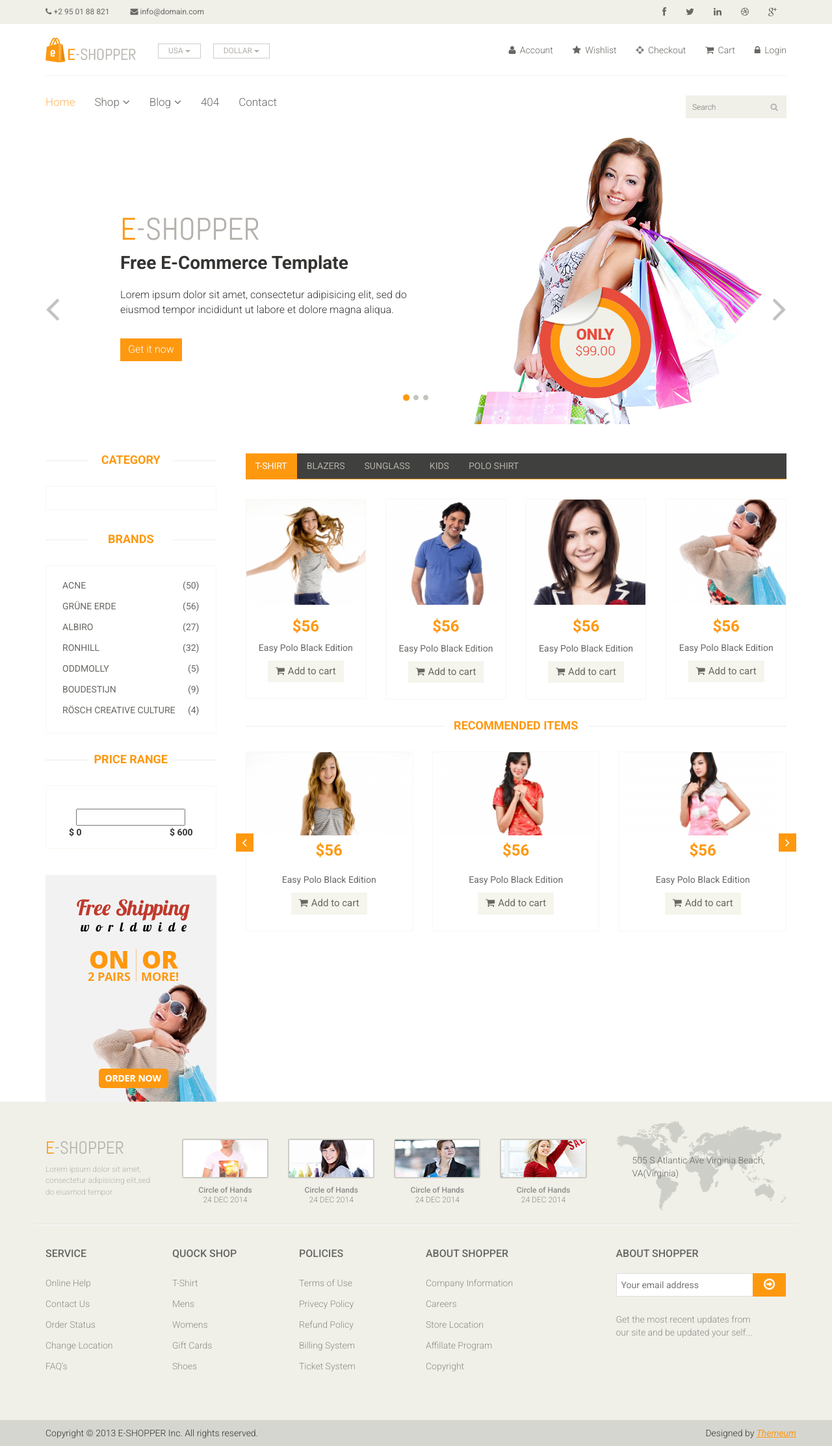
After one commit to php-programmist/yii-shop, a Yii app: template views/category/index.php in a window 1280 px wide. The commit adds this page. Shown: the whole page at 65% size. Run offline with PHP 8.4 and a stand-in for Yii, Linux system fonts and the light colour scheme; the template is opened without the code that fills it, so the values that code supplies are empty; some libraries are stand-ins or nearby versions.

Commit message:
Features Items made dynamic

```diff
--- a/config/web.php
+++ b/config/web.php
@@ -8,6 +8,7 @@ $config = [
     'basePath' => dirname(__DIR__),
     'bootstrap' => ['log'],
     'language' => 'ru-RU',
+    'defaultRoute'=>'category/index',
     'aliases' => [
         '@bower' => '@vendor/bower-asset',
         '@npm'   => '@vendor/npm-asset',
--- /dev/null
+++ b/views/category/index.php
@@ -0,0 +1,540 @@
+<?php
+
+/* @var $this yii\web\View */
+use yii\helpers\Html;
+$this->title = 'My Yii Application';
+?>
+<section id="slider"><!--slider-->
+    <div class="container">
+        <div class="row">
+            <div class="col-sm-12">
+                <div id="slider-carousel" class="carousel slide" data-ride="carousel">
+                    <ol class="carousel-indicators">
+                        <li data-target="#slider-carousel" data-slide-to="0" class="active"></li>
+                        <li data-target="#slider-carousel" data-slide-to="1"></li>
+                        <li data-target="#slider-carousel" data-slide-to="2"></li>
+                    </ol>
+
+                    <div class="carousel-inner">
+                        <div class="item active">
+                            <div class="col-sm-6">
+                                <h1><span>E</span>-SHOPPER</h1>
+                                <h2>Free E-Commerce Template</h2>
+                                <p>Lorem ipsum dolor sit amet, consectetur adipisicing elit, sed do eiusmod tempor incididunt ut labore et dolore magna aliqua. </p>
+                                <button type="button" class="btn btn-default get">Get it now</button>
+                            </div>
+                            <div class="col-sm-6">
+                                <img src="/images/home/girl1.jpg" class="girl img-responsive" alt="" />
+                                <img src="/images/home/pricing.png"  class="pricing" alt="" />
+                            </div>
+                        </div>
+                        <div class="item">
+                            <div class="col-sm-6">
+                                <h1><span>E</span>-SHOPPER</h1>
+                                <h2>100% Responsive Design</h2>
+                                <p>Lorem ipsum dolor sit amet, consectetur adipisicing elit, sed do eiusmod tempor incididunt ut labore et dolore magna aliqua. </p>
+                                <button type="button" class="btn btn-default get">Get it now</button>
+                            </div>
+                            <div class="col-sm-6">
+                                <img src="/images/home/girl2.jpg" class="girl img-responsive" alt="" />
+                                <img src="/images/home/pricing.png"  class="pricing" alt="" />
+                            </div>
+                        </div>
+
+                        <div class="item">
+                            <div class="col-sm-6">
+                                <h1><span>E</span>-SHOPPER</h1>
+                                <h2>Free Ecommerce Template</h2>
+                                <p>Lorem ipsum dolor sit amet, consectetur adipisicing elit, sed do eiusmod tempor incididunt ut labore et dolore magna aliqua. </p>
+                                <button type="button" class="btn btn-default get">Get it now</button>
+                            </div>
+                            <div class="col-sm-6">
+                                <img src="/images/home/girl3.jpg" class="girl img-responsive" alt="" />
+                                <img src="/images/home/pricing.png" class="pricing" alt="" />
+                            </div>
+                        </div>
+
+                    </div>
+
+                    <a href="#slider-carousel" class="left control-carousel hidden-xs" data-slide="prev">
+                        <i class="fa fa-angle-left"></i>
+                    </a>
+                    <a href="#slider-carousel" class="right control-carousel hidden-xs" data-slide="next">
+                        <i class="fa fa-angle-right"></i>
+                    </a>
+                </div>
+
+            </div>
+        </div>
+    </div>
+</section><!--/slider-->
+
+<section>
+<div class="container">
+<div class="row">
+<div class="col-sm-3">
+    <div class="left-sidebar">
+        <h2>Category</h2>
+        <ul class="catalog category-products">
+            <?= \app\components\MenuWidget::widget(['tpl' => 'menu'])?>
+        </ul>
+
+        <div class="brands_products"><!--brands_products-->
+            <h2>Brands</h2>
+            <div class="brands-name">
+                <ul class="nav nav-pills nav-stacked">
+                    <li><a href="#"> <span class="pull-right">(50)</span>Acne</a></li>
+                    <li><a href="#"> <span class="pull-right">(56)</span>Grüne Erde</a></li>
+                    <li><a href="#"> <span class="pull-right">(27)</span>Albiro</a></li>
+                    <li><a href="#"> <span class="pull-right">(32)</span>Ronhill</a></li>
+                    <li><a href="#"> <span class="pull-right">(5)</span>Oddmolly</a></li>
+                    <li><a href="#"> <span class="pull-right">(9)</span>Boudestijn</a></li>
+                    <li><a href="#"> <span class="pull-right">(4)</span>Rösch creative culture</a></li>
+                </ul>
+            </div>
+        </div><!--/brands_products-->
+
+        <div class="price-range"><!--price-range-->
+            <h2>Price Range</h2>
+            <div class="well text-center">
+                <input type="text" class="span2" value="" data-slider-min="0" data-slider-max="600" data-slider-step="5" data-slider-value="[250,450]" id="sl2" ><br />
+                <b class="pull-left">$ 0</b> <b class="pull-right">$ 600</b>
+            </div>
+        </div><!--/price-range-->
+
+        <div class="shipping text-center"><!--shipping-->
+            <img src="/images/home/shipping.jpg" alt="" />
+        </div><!--/shipping-->
+
+    </div>
+</div>
+
+<div class="col-sm-9 padding-right">
+<?php if( !empty($hits) ): ?>
+<div class="features_items"><!--features_items-->
+    <h2 class="title text-center">Features Items</h2>
+    <?php foreach($hits as $hit): ?>
+    <div class="col-sm-4">
+        <div class="product-image-wrapper">
+            <div class="single-products">
+                <div class="productinfo text-center">
+                    <?= Html::img("@web/images/products/{$hit->img}", ['alt' => $hit->name])?>
+                    <h2>$<?= $hit->price?></h2>
+                    <p><?= $hit->name?></p>
+                    <a href="#" class="btn btn-default add-to-cart"><i class="fa fa-shopping-cart"></i>Add to cart</a>
+                </div>
+                <!--<div class="product-overlay">
+                    <div class="overlay-content">
+                        <h2>$<?/*= $hit->price*/?></h2>
+                        <p><?/*= $hit->name*/?></p>
+                        <a href="#" class="btn btn-default add-to-cart"><i class="fa fa-shopping-cart"></i>Add to cart</a>
+                    </div>
+                </div>-->
+                <?php if($hit->new): ?>
+                    <?= Html::img("@web/images/home/new.png", ['alt' => 'Новинка', 'class' => 'new'])?>
+                <?php endif?>
+                <?php if($hit->sale): ?>
+                    <?= Html::img("@web/images/home/sale.png", ['alt' => 'Распродажа', 'class' => 'new'])?>
+                <?php endif?>
+            </div>
+            <div class="choose">
+                <ul class="nav nav-pills nav-justified">
+                    <li><a href="#"><i class="fa fa-plus-square"></i>Add to wishlist</a></li>
+                    <li><a href="#"><i class="fa fa-plus-square"></i>Add to compare</a></li>
+                </ul>
+            </div>
+        </div>
+    </div>
+    <?php endforeach;?>
+</div><!--features_items-->
+<?php endif; ?>
+
+<div class="category-tab"><!--category-tab-->
+<div class="col-sm-12">
+    <ul class="nav nav-tabs">
+        <li class="active"><a href="#tshirt" data-toggle="tab">T-Shirt</a></li>
+        <li><a href="#blazers" data-toggle="tab">Blazers</a></li>
+        <li><a href="#sunglass" data-toggle="tab">Sunglass</a></li>
+        <li><a href="#kids" data-toggle="tab">Kids</a></li>
+        <li><a href="#poloshirt" data-toggle="tab">Polo shirt</a></li>
+    </ul>
+</div>
+<div class="tab-content">
+<div class="tab-pane fade active in" id="tshirt" >
+    <div class="col-sm-3">
+        <div class="product-image-wrapper">
+            <div class="single-products">
+                <div class="productinfo text-center">
+                    <img src="/images/home/gallery1.jpg" alt="" />
+                    <h2>$56</h2>
+                    <p>Easy Polo Black Edition</p>
+                    <a href="#" class="btn btn-default add-to-cart"><i class="fa fa-shopping-cart"></i>Add to cart</a>
+                </div>
+
+            </div>
+        </div>
+    </div>
+    <div class="col-sm-3">
+        <div class="product-image-wrapper">
+            <div class="single-products">
+                <div class="productinfo text-center">
+                    <img src="/images/home/gallery2.jpg" alt="" />
+                    <h2>$56</h2>
+                    <p>Easy Polo Black Edition</p>
+                    <a href="#" class="btn btn-default add-to-cart"><i class="fa fa-shopping-cart"></i>Add to cart</a>
+                </div>
+
+            </div>
+        </div>
+    </div>
+    <div class="col-sm-3">
+        <div class="product-image-wrapper">
+            <div class="single-products">
+                <div class="productinfo text-center">
+                    <img src="/images/home/gallery3.jpg" alt="" />
+                    <h2>$56</h2>
+                    <p>Easy Polo Black Edition</p>
+                    <a href="#" class="btn btn-default add-to-cart"><i class="fa fa-shopping-cart"></i>Add to cart</a>
+                </div>
+
+            </div>
+        </div>
+    </div>
+    <div class="col-sm-3">
+        <div class="product-image-wrapper">
+            <div class="single-products">
+                <div class="productinfo text-center">
+                    <img src="/images/home/gallery4.jpg" alt="" />
+                    <h2>$56</h2>
+                    <p>Easy Polo Black Edition</p>
+                    <a href="#" class="btn btn-default add-to-cart"><i class="fa fa-shopping-cart"></i>Add to cart</a>
+                </div>
+
+            </div>
+        </div>
+    </div>
+</div>
+
+<div class="tab-pane fade" id="blazers" >
+    <div class="col-sm-3">
+        <div class="product-image-wrapper">
+            <div class="single-products">
+                <div class="productinfo text-center">
+                    <img src="/images/home/gallery4.jpg" alt="" />
+                    <h2>$56</h2>
+                    <p>Easy Polo Black Edition</p>
+                    <a href="#" class="btn btn-default add-to-cart"><i class="fa fa-shopping-cart"></i>Add to cart</a>
+                </div>
+
+            </div>
+        </div>
+    </div>
+    <div class="col-sm-3">
+        <div class="product-image-wrapper">
+            <div class="single-products">
+                <div class="productinfo text-center">
+                    <img src="/images/home/gallery3.jpg" alt="" />
+                    <h2>$56</h2>
+                    <p>Easy Polo Black Edition</p>
+                    <a href="#" class="btn btn-default add-to-cart"><i class="fa fa-shopping-cart"></i>Add to cart</a>
+                </div>
+
+            </div>
+        </div>
+    </div>
+    <div class="col-sm-3">
+        <div class="product-image-wrapper">
+            <div class="single-products">
+                <div class="productinfo text-center">
+                    <img src="/images/home/gallery2.jpg" alt="" />
+                    <h2>$56</h2>
+                    <p>Easy Polo Black Edition</p>
+                    <a href="#" class="btn btn-default add-to-cart"><i class="fa fa-shopping-cart"></i>Add to cart</a>
+                </div>
+
+            </div>
+        </div>
+    </div>
+    <div class="col-sm-3">
+        <div class="product-image-wrapper">
+            <div class="single-products">
+                <div class="productinfo text-center">
+                    <img src="/images/home/gallery1.jpg" alt="" />
+                    <h2>$56</h2>
+                    <p>Easy Polo Black Edition</p>
+                    <a href="#" class="btn btn-default add-to-cart"><i class="fa fa-shopping-cart"></i>Add to cart</a>
+                </div>
+
+            </div>
+        </div>
+    </div>
+</div>
+
+<div class="tab-pane fade" id="sunglass" >
+    <div class="col-sm-3">
+        <div class="product-image-wrapper">
+            <div class="single-products">
+                <div class="productinfo text-center">
+                    <img src="/images/home/gallery3.jpg" alt="" />
+                    <h2>$56</h2>
+                    <p>Easy Polo Black Edition</p>
+                    <a href="#" class="btn btn-default add-to-cart"><i class="fa fa-shopping-cart"></i>Add to cart</a>
+                </div>
+
+            </div>
+        </div>
+    </div>
+    <div class="col-sm-3">
+        <div class="product-image-wrapper">
+            <div class="single-products">
+                <div class="productinfo text-center">
+                    <img src="/images/home/gallery4.jpg" alt="" />
+                    <h2>$56</h2>
+                    <p>Easy Polo Black Edition</p>
+                    <a href="#" class="btn btn-default add-to-cart"><i class="fa fa-shopping-cart"></i>Add to cart</a>
+                </div>
+
+            </div>
+        </div>
+    </div>
+    <div class="col-sm-3">
+        <div class="product-image-wrapper">
+            <div class="single-products">
+                <div class="productinfo text-center">
+                    <img src="/images/home/gallery1.jpg" alt="" />
+                    <h2>$56</h2>
+                    <p>Easy Polo Black Edition</p>
+                    <a href="#" class="btn btn-default add-to-cart"><i class="fa fa-shopping-cart"></i>Add to cart</a>
+                </div>
+
+            </div>
+        </div>
+    </div>
+    <div class="col-sm-3">
+        <div class="product-image-wrapper">
+            <div class="single-products">
+                <div class="productinfo text-center">
+                    <img src="/images/home/gallery2.jpg" alt="" />
+                    <h2>$56</h2>
+                    <p>Easy Polo Black Edition</p>
+                    <a href="#" class="btn btn-default add-to-cart"><i class="fa fa-shopping-cart"></i>Add to cart</a>
+                </div>
+
+            </div>
+        </div>
+    </div>
+</div>
+
+<div class="tab-pane fade" id="kids" >
+    <div class="col-sm-3">
+        <div class="product-image-wrapper">
+            <div class="single-products">
+                <div class="productinfo text-center">
+                    <img src="/images/home/gallery1.jpg" alt="" />
+                    <h2>$56</h2>
+                    <p>Easy Polo Black Edition</p>
+                    <a href="#" class="btn btn-default add-to-cart"><i class="fa fa-shopping-cart"></i>Add to cart</a>
+                </div>
+
+            </div>
+        </div>
+    </div>
+    <div class="col-sm-3">
+        <div class="product-image-wrapper">
+            <div class="single-products">
+                <div class="productinfo text-center">
+                    <img src="/images/home/gallery2.jpg" alt="" />
+                    <h2>$56</h2>
+                    <p>Easy Polo Black Edition</p>
+                    <a href="#" class="btn btn-default add-to-cart"><i class="fa fa-shopping-cart"></i>Add to cart</a>
+                </div>
+
+            </div>
+        </div>
+    </div>
+    <div class="col-sm-3">
+        <div class="product-image-wrapper">
+            <div class="single-products">
+                <div class="productinfo text-center">
+                    <img src="/images/home/gallery3.jpg" alt="" />
+                    <h2>$56</h2>
+                    <p>Easy Polo Black Edition</p>
+                    <a href="#" class="btn btn-default add-to-cart"><i class="fa fa-shopping-cart"></i>Add to cart</a>
+                </div>
+
+            </div>
+        </div>
+    </div>
+    <div class="col-sm-3">
+        <div class="product-image-wrapper">
+            <div class="single-products">
+                <div class="productinfo text-center">
+                    <img src="/images/home/gallery4.jpg" alt="" />
+                    <h2>$56</h2>
+                    <p>Easy Polo Black Edition</p>
+                    <a href="#" class="btn btn-default add-to-cart"><i class="fa fa-shopping-cart"></i>Add to cart</a>
+                </div>
+
+            </div>
+        </div>
+    </div>
+</div>
+
+<div class="tab-pane fade" id="poloshirt" >
+    <div class="col-sm-3">
+        <div class="product-image-wrapper">
+            <div class="single-products">
+                <div class="productinfo text-center">
+                    <img src="/images/home/gallery2.jpg" alt="" />
+                    <h2>$56</h2>
+                    <p>Easy Polo Black Edition</p>
+                    <a href="#" class="btn btn-default add-to-cart"><i class="fa fa-shopping-cart"></i>Add to cart</a>
+                </div>
+
+            </div>
+        </div>
+    </div>
+    <div class="col-sm-3">
+        <div class="product-image-wrapper">
+            <div class="single-products">
+                <div class="productinfo text-center">
+                    <img src="/images/home/gallery4.jpg" alt="" />
+                    <h2>$56</h2>
+                    <p>Easy Polo Black Edition</p>
+                    <a href="#" class="btn btn-default add-to-cart"><i class="fa fa-shopping-cart"></i>Add to cart</a>
+                </div>
+
+            </div>
+        </div>
+    </div>
+    <div class="col-sm-3">
+        <div class="product-image-wrapper">
+            <div class="single-products">
+                <div class="productinfo text-center">
+                    <img src="/images/home/gallery3.jpg" alt="" />
+                    <h2>$56</h2>
+                    <p>Easy Polo Black Edition</p>
+                    <a href="#" class="btn btn-default add-to-cart"><i class="fa fa-shopping-cart"></i>Add to cart</a>
+                </div>
+
+            </div>
+        </div>
+    </div>
+    <div class="col-sm-3">
+        <div class="product-image-wrapper">
+            <div class="single-products">
+                <div class="productinfo text-center">
+                    <img src="/images/home/gallery1.jpg" alt="" />
+                    <h2>$56</h2>
+                    <p>Easy Polo Black Edition</p>
+                    <a href="#" class="btn btn-default add-to-cart"><i class="fa fa-shopping-cart"></i>Add to cart</a>
+                </div>
+
+            </div>
+        </div>
+    </div>
+</div>
+</div>
+</div><!--/category-tab-->
+
+<div class="recommended_items"><!--recommended_items-->
+    <h2 class="title text-center">recommended items</h2>
+
+    <div id="recommended-item-carousel" class="carousel slide" data-ride="carousel">
+        <div class="carousel-inner">
+            <div class="item active">
+                <div class="col-sm-4">
+                    <div class="product-image-wrapper">
+                        <div class="single-products">
+                            <div class="productinfo text-center">
+                                <img src="/images/home/recommend1.jpg" alt="" />
+                                <h2>$56</h2>
+                                <p>Easy Polo Black Edition</p>
+                                <a href="#" class="btn btn-default add-to-cart"><i class="fa fa-shopping-cart"></i>Add to cart</a>
+                            </div>
+
+                        </div>
+                    </div>
+                </div>
+                <div class="col-sm-4">
+                    <div class="product-image-wrapper">
+                        <div class="single-products">
+                            <div class="productinfo text-center">
+                                <img src="/images/home/recommend2.jpg" alt="" />
+                                <h2>$56</h2>
+                                <p>Easy Polo Black Edition</p>
+                                <a href="#" class="btn btn-default add-to-cart"><i class="fa fa-shopping-cart"></i>Add to cart</a>
+                            </div>
+
+                        </div>
+                    </div>
+                </div>
+                <div class="col-sm-4">
+                    <div class="product-image-wrapper">
+                        <div class="single-products">
+                            <div class="productinfo text-center">
+                                <img src="/images/home/recommend3.jpg" alt="" />
+                                <h2>$56</h2>
+                                <p>Easy Polo Black Edition</p>
+                                <a href="#" class="btn btn-default add-to-cart"><i class="fa fa-shopping-cart"></i>Add to cart</a>
+                            </div>
+
+                        </div>
+                    </div>
+                </div>
+            </div>
+            <div class="item">
+                <div class="col-sm-4">
+                    <div class="product-image-wrapper">
+                        <div class="single-products">
+                            <div class="productinfo text-center">
+                                <img src="/images/home/recommend1.jpg" alt="" />
+                                <h2>$56</h2>
+                                <p>Easy Polo Black Edition</p>
+                                <a href="#" class="btn btn-default add-to-cart"><i class="fa fa-shopping-cart"></i>Add to cart</a>
+                            </div>
+
+                        </div>
+                    </div>
+                </div>
+                <div class="col-sm-4">
+                    <div class="product-image-wrapper">
+                        <div class="single-products">
+                            <div class="productinfo text-center">
+                                <img src="/images/home/recommend2.jpg" alt="" />
+                                <h2>$56</h2>
+                                <p>Easy Polo Black Edition</p>
+                                <a href="#" class="btn btn-default add-to-cart"><i class="fa fa-shopping-cart"></i>Add to cart</a>
+                            </div>
+
+                        </div>
+                    </div>
+                </div>
+                <div class="col-sm-4">
+                    <div class="product-image-wrapper">
+                        <div class="single-products">
+                            <div class="productinfo text-center">
+                                <img src="/images/home/recommend3.jpg" alt="" />
+                                <h2>$56</h2>
+                                <p>Easy Polo Black Edition</p>
+                                <a href="#" class="btn btn-default add-to-cart"><i class="fa fa-shopping-cart"></i>Add to cart</a>
+                            </div>
+
+                        </div>
+                    </div>
+                </div>
+            </div>
+        </div>
+        <a class="left recommended-item-control" href="#recommended-item-carousel" data-slide="prev">
+            <i class="fa fa-angle-left"></i>
+        </a>
+        <a class="right recommended-item-control" href="#recommended-item-carousel" data-slide="next">
+            <i class="fa fa-angle-right"></i>
+        </a>
+    </div>
+</div><!--/recommended_items-->
+
+</div>
+</div>
+</div>
+</section>
```
Also changed, not shown: components/MenuWidget.php (+7 -0 lines), controllers/AppController.php (added, +8 -0 lines), controllers/CategoryController.php (added, +14 -0 lines), web/images/products/no-image.png (added), web/images/products/product1.jpg (added), web/images/products/product2.jpg (added), web/images/products/product3.jpg (added), web/images/products/product4.jpg (added), web/images/products/product5.jpg (added), web/images/products/product6.jpg (added).
